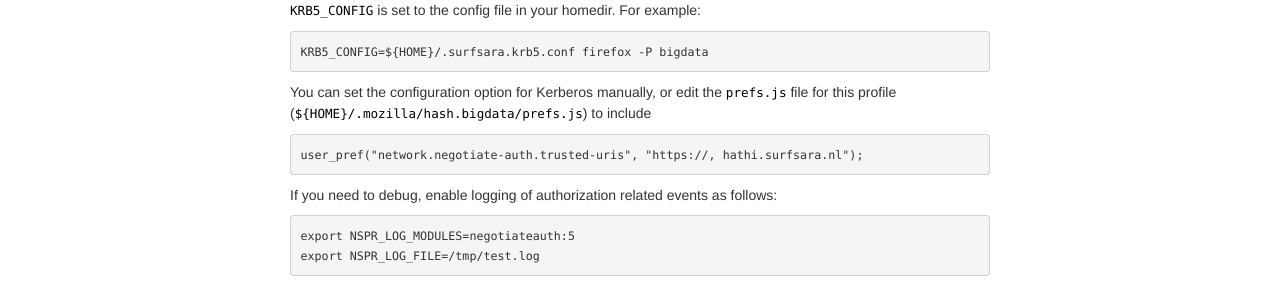
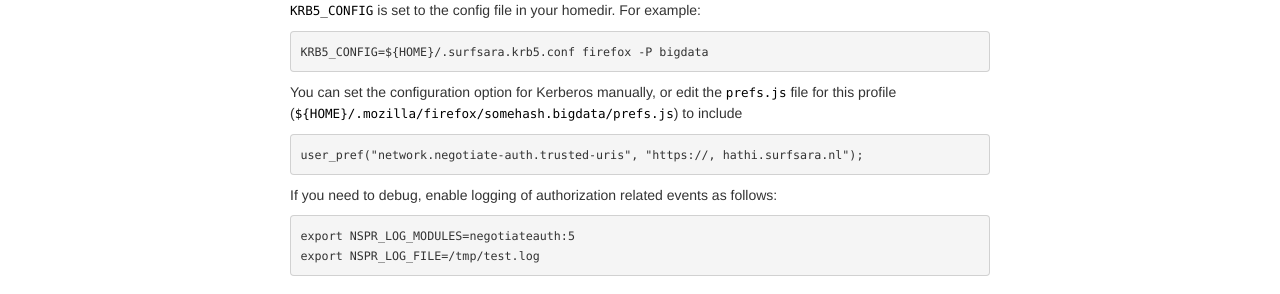
Before and after one commit to Thelukepet/course, a Jekyll site: the page built from assignments/P-faq.md, in a window 1280 px wide. Shown: the part 890-1184 px from the top of the page. Built offline with Jekyll 4.4.1, drawn with Linux system fonts in a browser that asks for light colours.

Commit message:
Update P-faq.md

```diff
--- a/assignments/P-faq.md
+++ b/assignments/P-faq.md
@@ -52,7 +52,7 @@ For example:
     KRB5_CONFIG=${HOME}/.surfsara.krb5.conf firefox -P bigdata
 
 You can set the configuration option for Kerberos manually, or edit the `prefs.js` file for this profile
-(`${HOME}/.mozilla/hash.bigdata/prefs.js`) to include
+(`${HOME}/.mozilla/firefox/somehash.bigdata/prefs.js`) to include
 
     user_pref("network.negotiate-auth.trusted-uris", "https://, hathi.surfsara.nl");
 
```
